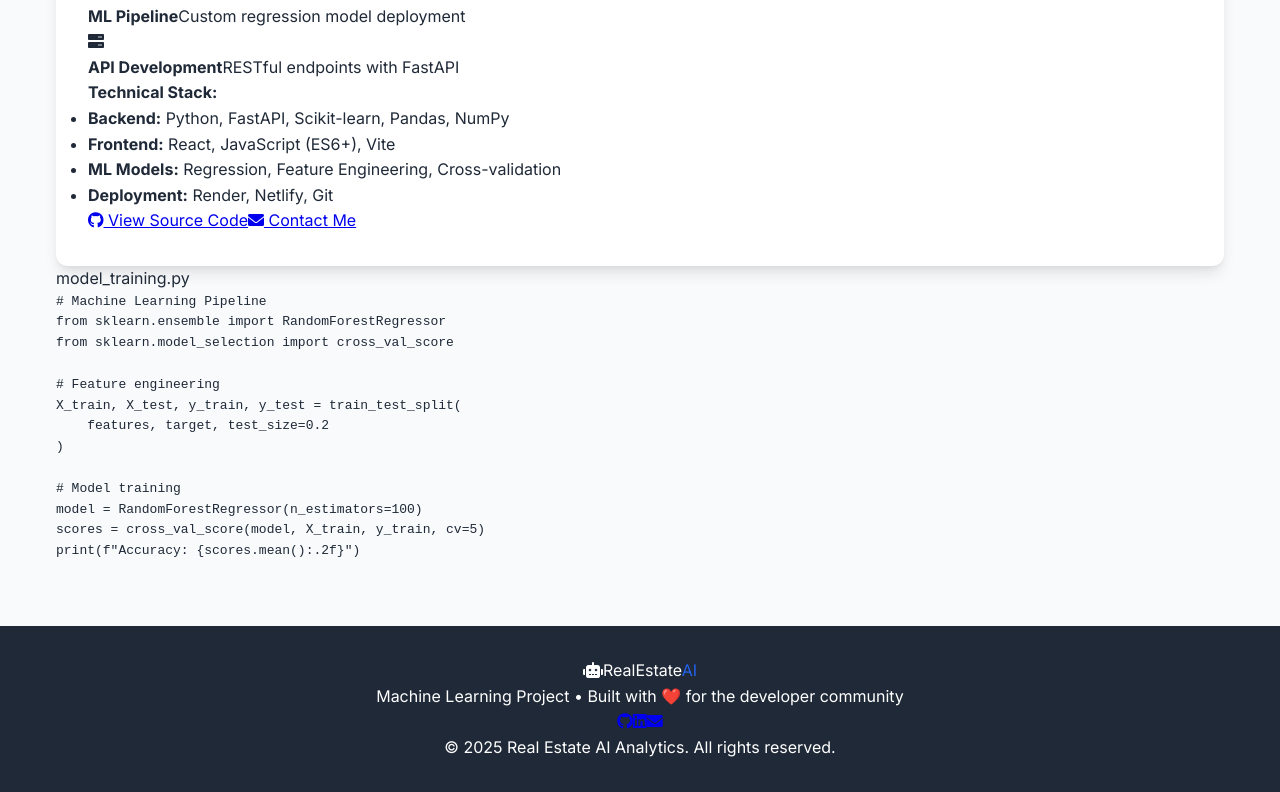
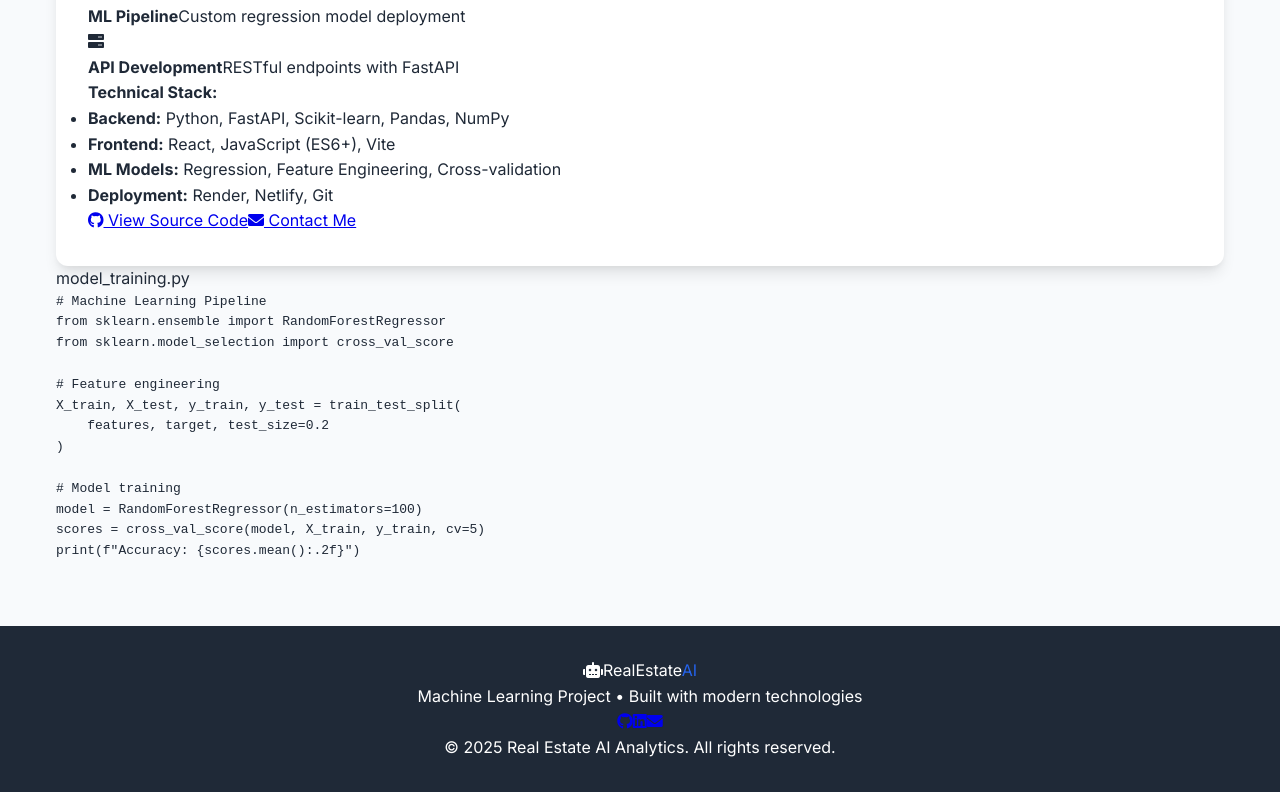
Before and after one commit to BantPawan/Pawan-Project, a React (Vite) app in the folder Machine Learning Project/FastAPI_Real_Estate_API/react-frontend/: page / in a window 1280 px wide. Shown: the part 2923-3715 px from the top of the page. Built offline with nearby package versions, Linux system fonts and the light colour scheme; no server answers.

Commit message:
Update Footer.jsx

```diff
--- a/Machine Learning Project/FastAPI_Real_Estate_API/react-frontend/src/components/Footer.jsx
+++ b/Machine Learning Project/FastAPI_Real_Estate_API/react-frontend/src/components/Footer.jsx
@@ -11,23 +11,23 @@ const Footer = () => {
             <i className="fas fa-robot"></i>
             <span>RealEstate<span className="ai-text">AI</span></span>
           </div>
-          <p>Machine Learning Project • Built with ❤️ for the developer community</p>
+          <p>Machine Learning Project • Built with modern technologies</p>
           <div className="footer-links">
             <a
-              href="https://github.com/BantPawan/Pawan-Project"
+              href="https://github.com/your-username"
               target="_blank"
               rel="noopener noreferrer"
             >
               <i className="fab fa-github"></i>
             </a>
             <a
-              href="https://www.linkedin.com/in/pawan-bant"
+              href="https://www.linkedin.com/in/your-profile"
               target="_blank"
               rel="noopener noreferrer"
             >
               <i className="fab fa-linkedin"></i>
             </a>
-            <a href="mailto:bantpawan@gmail.com">
+            <a href="mailto:your-email@example.com">
               <i className="fas fa-envelope"></i>
             </a>
           </div>
```
